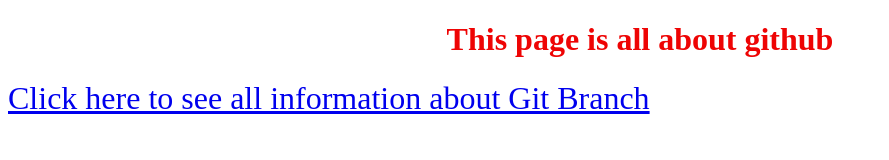
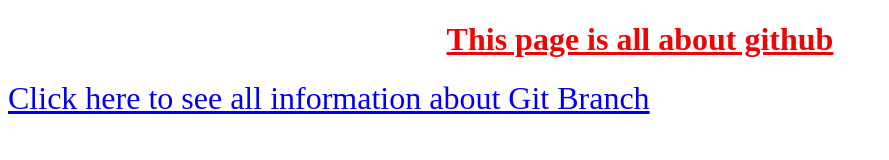
Before and after one commit to gitmazharrx1/module-3, a plain HTML site: page index.html in a window 1280 px wide. Shown: the whole page, without its empty margins (0-889 px from the left). Drawn offline with Linux system fonts and the light colour scheme.

Commit message:
underline

```diff
--- a/style.css
+++ b/style.css
@@ -1,7 +1,7 @@
 h1{
     text-align: center;
     color: rgb(238, 4, 4);
-    text-decoration: underlinegit ;
+    text-decoration: underline;
 }
 a{
     text-align: center;
```
